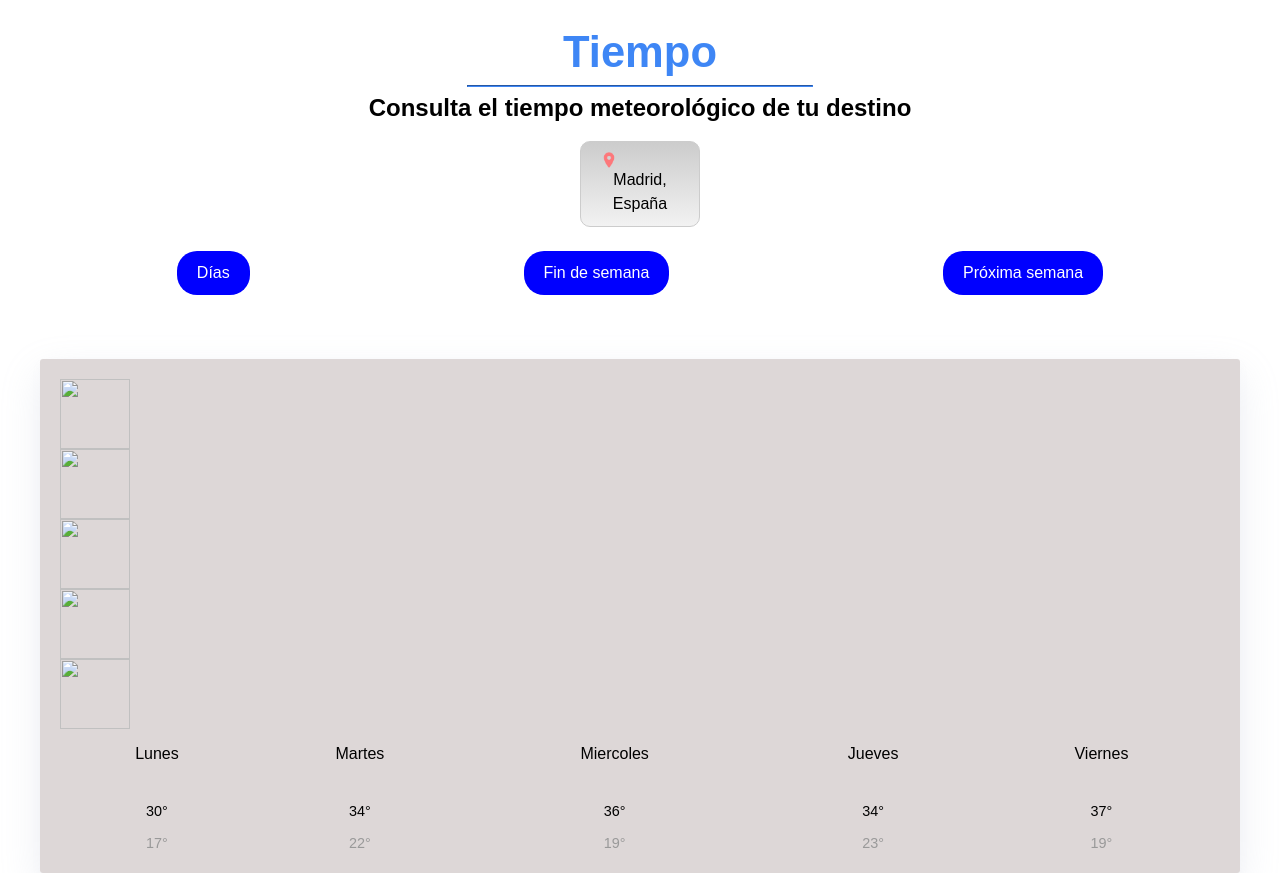
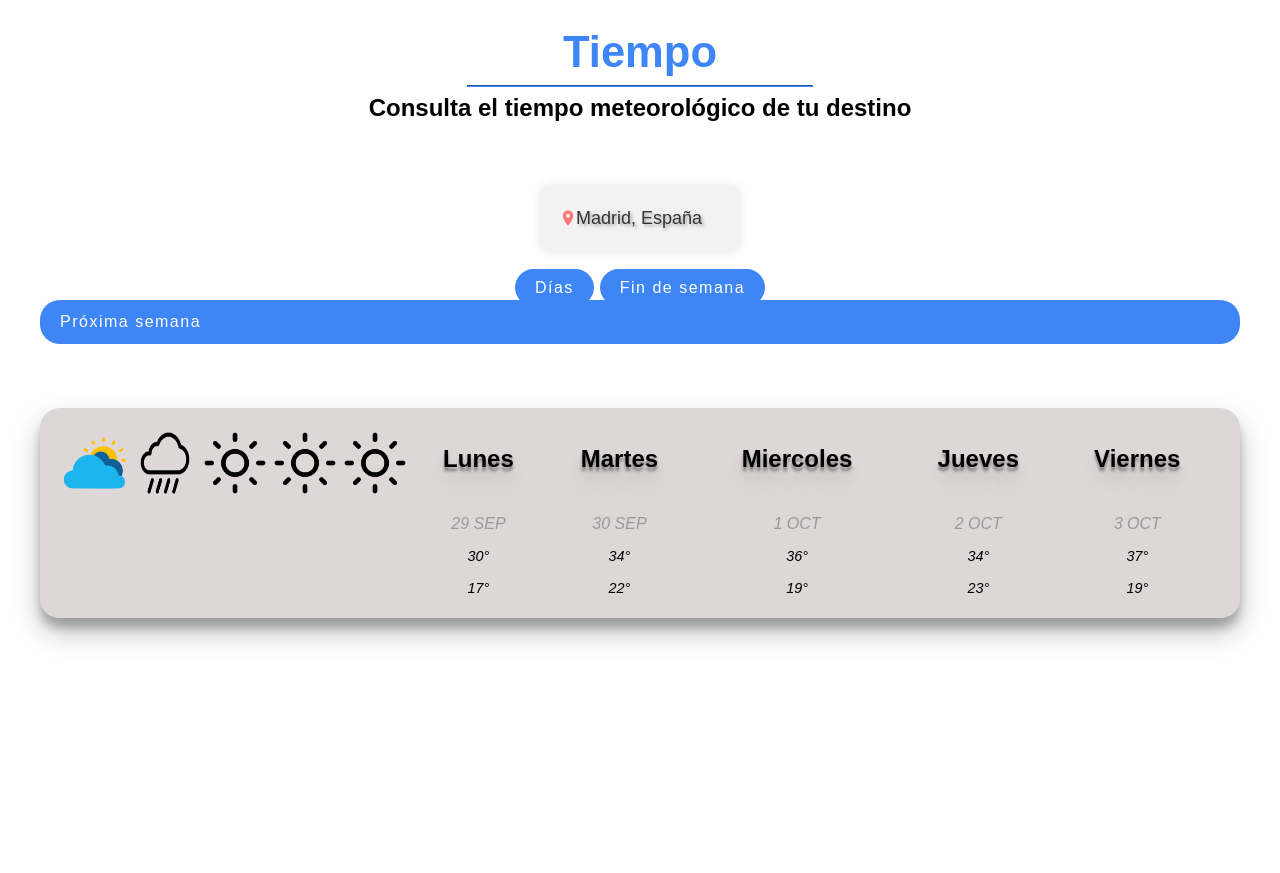
Before and after one commit to Conce131/ducktrip, a website built with Vite: page src/index.html in a window 1280 px wide. Shown: the part 2710-3583 px from the top of the page. After the commit the page ends 3513 px from the top, so only its background shows below. Built offline with nearby package versions, Linux system fonts and the light colour scheme; files whose address does not match are found by name.

Commit message:
Changes in the main box panel. Still issues with images.

```diff
--- a/src/index.html
+++ b/src/index.html
@@ -226,7 +226,7 @@
       <div class="section4-container">
         <h2 class="title">Tiempo</h2>
         <hr class="section4-tittle-line" />
-        <h1>Consulta el tiempo meteorológico de tu destino</h1>
+        <h2>Consulta el tiempo meteorológico de tu destino</h2>
       </div>
 
       <div class="section4-madrid">
@@ -235,7 +235,7 @@
       </div>
 
       <div class="section4-buttoms">
-        <span class="days">Días</span>
+        <span class="day">Días</span>
         <span class="weekend">Fin de semana</span>
         <span class="next_week">Próxima semana</span>
       </div>
@@ -250,6 +250,13 @@
               <td>Viernes</td>
           </tr>
           <tr>
+              <td>29 SEP</td>
+              <td>30 SEP</td>
+              <td>1 OCT</td>
+              <td>2 OCT</td>
+              <td>3 OCT</td>
+          </tr>
+          <tr>
               <td>30°</td>
               <td>34°</td>
               <td>36°</td>
@@ -258,15 +265,15 @@
           </tr>
           <tr>
               <td>17°</td>
-              <img class="forecast-icon" src="./assets/images/cloudy.jpg" />
+              <img class="forecast-icon" src="./assets/images/cloudy_icon.png" />
               <td>22°</td>
-              <img class="forecast-icon" src="./assets/images/rainny_icon.jpg" />
+              <img class="forecast-icon" src="./assets/images/rain_icon.png" />
               <td>19°</td>
-              <img class="forecast-icon" src="./assets/images/sunny_icon.jpg" />
+              <img class="forecast-icon" src="./assets/images/sunny_icon.png" />
               <td>23°</td>
-              <img class="forecast-icon" src="./assets/images/sunny_icon.jpg" />
+              <img class="forecast-icon" src="./assets/images/sunny_icon.png" />
               <td>19°</td>
-              <img class="forecast-icon" src="./assets/images/sunny_icon.jpg" />
+              <img class="forecast-icon" src="./assets/images/sunny_icon.png" />
           </tr>
       </table>
       </div>
--- a/src/styles/index.css
+++ b/src/styles/index.css
@@ -453,42 +453,50 @@ nav h1 {
 }
 
 .section4-madrid {
-  background: linear-gradient(to bottom, #cccccc, #f2f2f2);
-  border: 1px solid #ccc;
-  padding: 10px 20px;
+  display: flex;
+  align-items: center;
+  background-color: #f2f2f2;
   border-radius: 10px;
-  max-width: 120px;
-  width: 100%;
+  padding: 20px;
+  box-shadow: 0 0 10px rgba(0, 0, 0, 0.1);
+  text-shadow: 2px 2px 3px rgba(0, 0, 0, 0.3);
+  font-size: 18px;
+  text-align: center;
   margin: 0 auto;
-  text-align: center;
-  cursor: pointer;
-  margin-top: 20px;
+  margin-top: 5%;
+  color: #333;
+  max-width: 200px;
 }
 
 
 
 /* Estilos para .section4-buttoms */
 .section4-buttoms {
-  display: flex;
-  justify-content: space-around;
-  margin: 10px 10px 20px;
   max-width: 1200px;
   width: 100%;
   margin: 1.5rem auto;
+  letter-spacing: 1.5px;
+  text-align: center;
 }
 
-/*.section-buttoms span .days{
+.days, .weekend {
+  position: relative;
+  flex-direction: row;
+}
+
+.next_week {
+  position: relative;
+  display: flex;
+  flex-wrap: wrap;
 
 }
-*/
+
 
 .section4-buttoms span {
-  background-color: blue;
+  background-color: var(--blueduck);
   color: white;
   padding: 10px 20px;
   border-radius: 20px;
-  cursor: pointer;
-  transition: background-color 0.3s ease;
 }
 
 .section4-buttoms span:hover {
@@ -498,22 +506,25 @@ nav h1 {
 /* Estilos para .section4-panel */
 
 .section4-panel {
+  display:flex;
   margin: 0 auto;
   margin-top: 5%;
   padding: 5px 30px;
-  border-radius: 3px;
+  border-radius: 20px;
   background-color: #c4baba93;
-  box-shadow: 0 5px 10px rgba(154,160,185,.05), 0 15px 40px rgba(166,173,201,.2);
+  box-shadow: 0 14px 28px rgba(0,0,0,0.25), 0 10px 10px rgba(0,0,0,0.22);
   padding: 20px;
   max-width: 1200px;
 }
 
 table {
   position: relative;
+  flex-wrap: wrap;
   top: 10px;
   width: 100%;
   text-align: center;
 }
+
 
 tr:nth-child(1) td:nth-child(1),
 tr:nth-child(1) td:nth-child(2),
@@ -521,6 +532,11 @@ tr:nth-child(1) td:nth-child(3),
 tr:nth-child(1) td:nth-child(4),
 tr:nth-child(1) td:nth-child(5) {
   padding-bottom: 32px;
+  font-weight: bold;
+  font-size: 1.5em;
+  text-shadow: 0px 4px 3px rgba(0,0,0,0.4),
+  0px 8px 13px rgba(0,0,0,0.1),
+  0px 18px 23px rgba(0,0,0,0.1);
 }
 
 tr:nth-child(2) td:nth-child(1),
@@ -529,6 +545,8 @@ tr:nth-child(2) td:nth-child(3),
 tr:nth-child(2) td:nth-child(4),
 tr:nth-child(2) td:nth-child(5) {
   padding-bottom: 7px;
+  font-style: italic;
+  color: #999;
 }
 
 tr:nth-child(3) td:nth-child(1),
@@ -539,14 +557,20 @@ tr:nth-child(3) td:nth-child(5) {
   padding-bottom: 7px;
 }
 
-tr:nth-child(2),
-tr:nth-child(3) {
-  font-size: .9em;
+tr:nth-child(4) td:nth-child(1),
+tr:nth-child(4) td:nth-child(2),
+tr:nth-child(4) td:nth-child(3),
+tr:nth-child(4) td:nth-child(4),
+tr:nth-child(4) td:nth-child(5) {
+  padding-bottom: 7px;
 }
 
-tr:nth-child(3) {
-  color: #999;
+tr:nth-child(3),
+tr:nth-child(4) {
+  font-size: .9em;
+  font-style:oblique;
 }
+
 
 .forecast-icon {
   height: 70px;
@@ -554,34 +578,3 @@ tr:nth-child(3) {
   display:block;
 
 }
-
-
-@media (max-width: 768px) {
-  .section4-container h1 {
-      font-size: 24px;
-  }
-
-  .section4-buttoms span {
-      font-size: 14px;
-  }
-}
-
-@media (max-width: 480px) {
-  .section4-container h1 {
-      font-size: 20px;
-  }
-
-  .section4-container p {
-      font-size: 14px;
-  }
-
-  .section4-madrid {
-      font-size: 14px;
-  }
-
-  .section4-buttoms span {
-      font-size: 12px;
-      padding: 8px 16px;
-  }
-
-}
```
